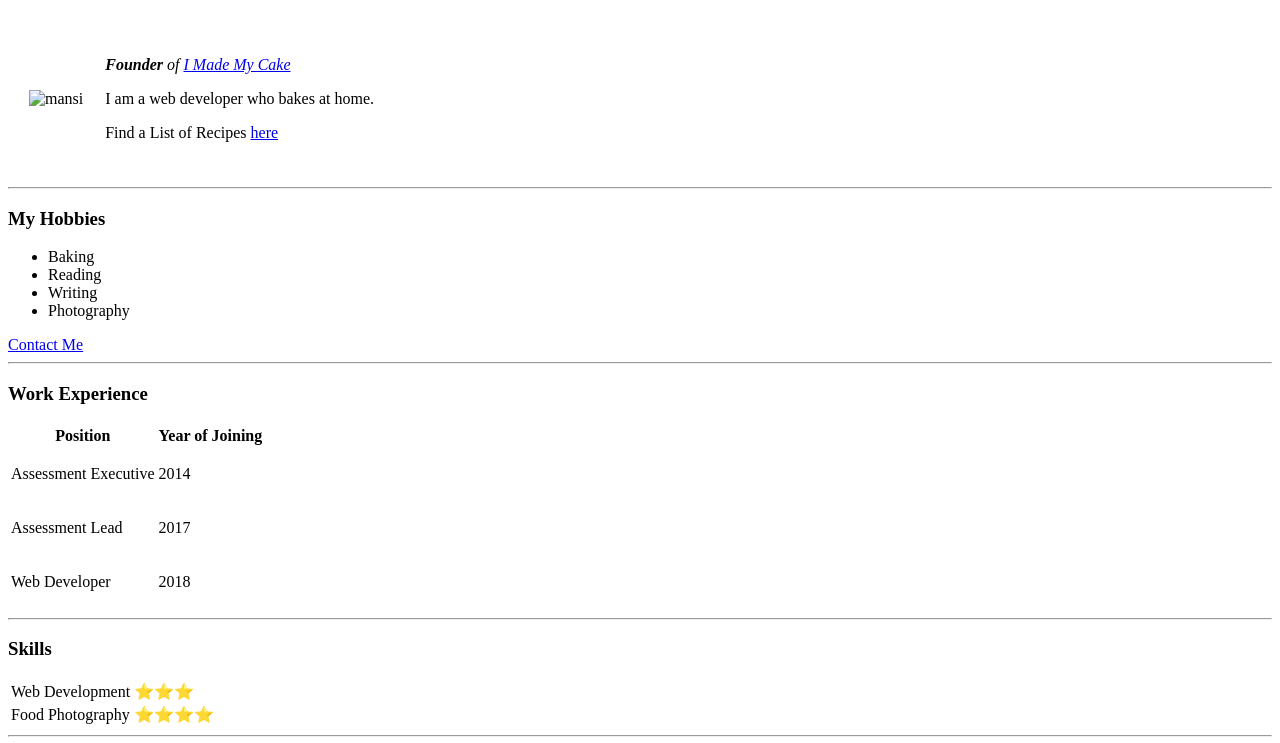
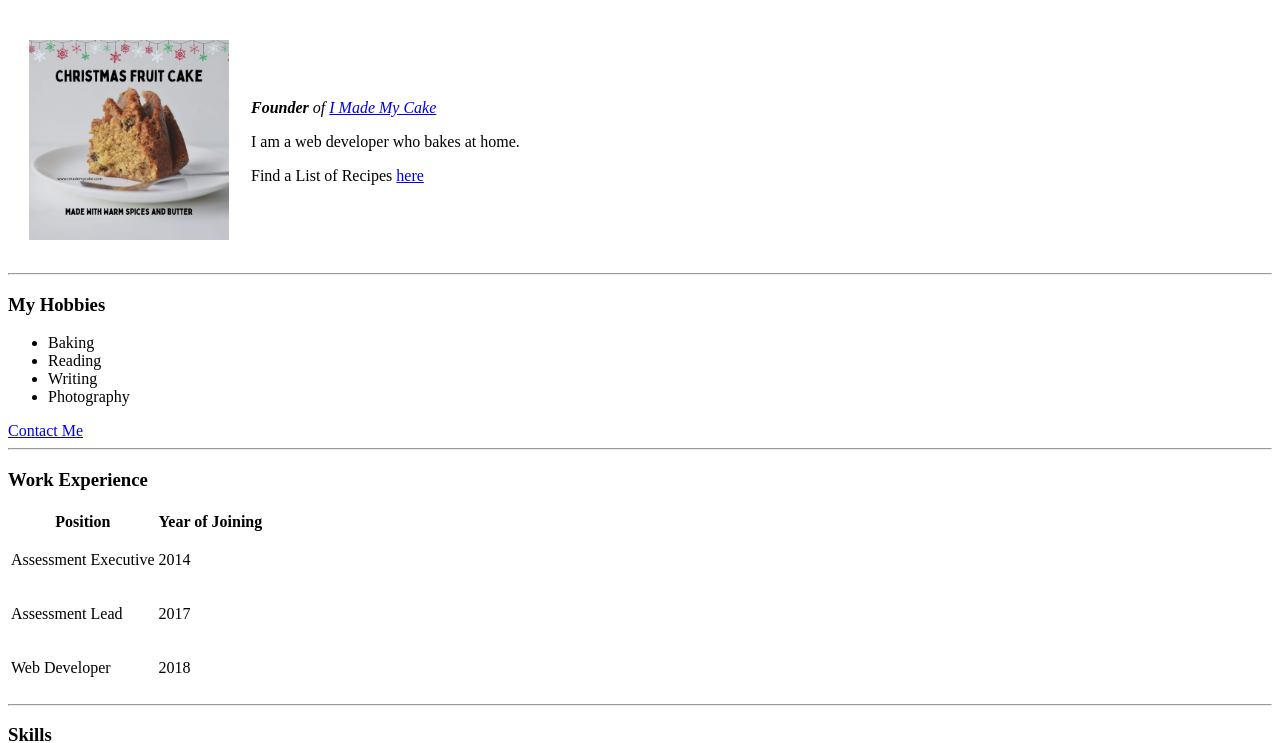
Before and after one commit to mansij-sunshine/webrep, a plain HTML site: page index.html in a window 1280 px wide. Shown: the part 61-804 px from the top of the page. Drawn offline with Linux system fonts and the light colour scheme.

Commit message:
changed image path

```diff
--- a/index.html
+++ b/index.html
@@ -9,7 +9,7 @@
 
 <table cellspacing ="20">
   <tr>
-  <td> <img src="images/cake.jpg" height="200" width="200" alt="mansi"></td>
+  <td> <img src="cake.jpg" height="200" width="200" alt="mansi"></td>
 <td>
     <p><em><strong>Founder</strong> of <a href="https://imademycake.com">I Made My Cake</a></em></p>
     <p>I am a web developer who bakes at home.</p>
```
